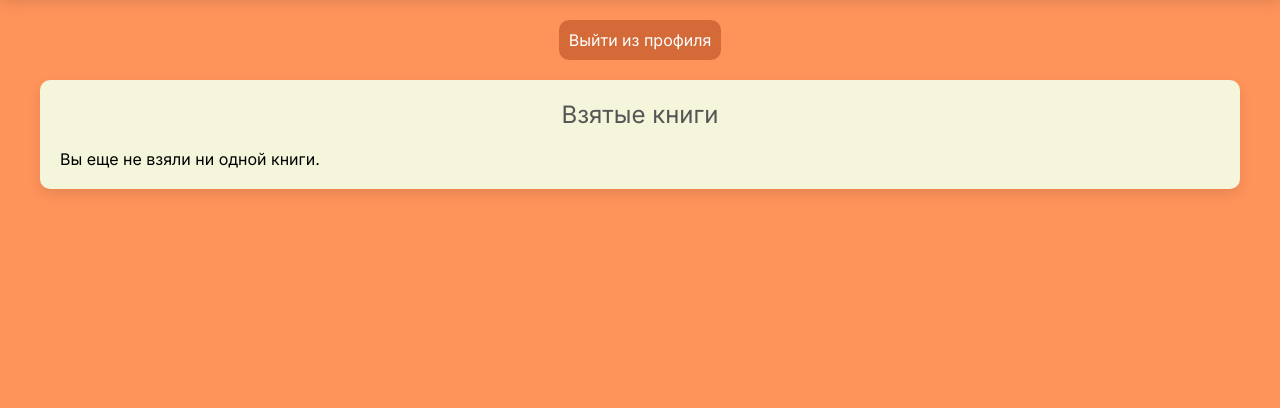
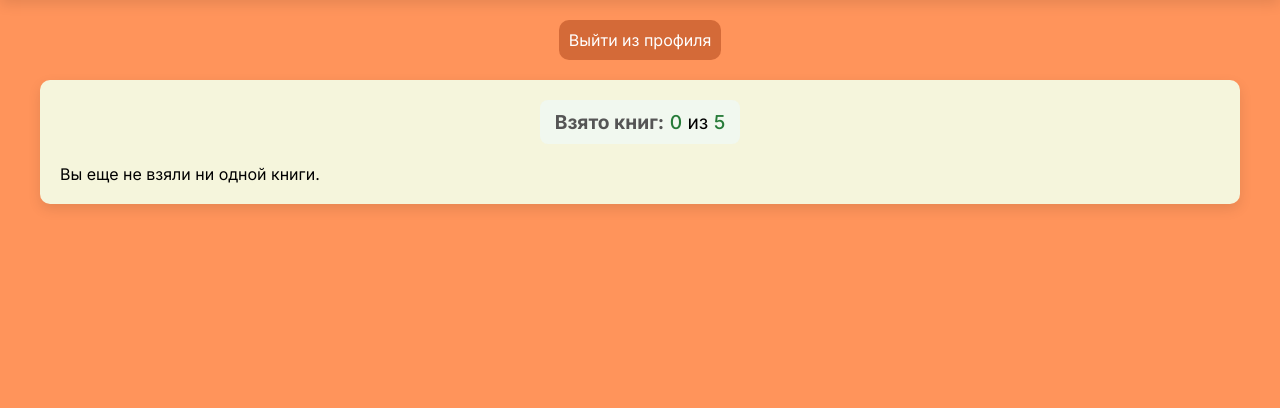
Before and after one commit to PeakyB1/Library, a Django app: page /account/ in a window 1280 px wide. Shown: the part 65-473 px from the top of the page. Run offline with Django 5.2, Linux system fonts and the light colour scheme; the visitor is signed in with stand-in values (Sample User, id 1); data that the repository does not hold is empty.

Commit message:
добавлен счетчик взятых книг

```diff
--- a/engine/views.py
+++ b/engine/views.py
@@ -21,8 +21,10 @@ def about(request):
 def account(request):
     user = request.user
     issued_books = IssueOfBooks.objects.filter(reader=user).order_by("return_date")
+    books_count = issued_books.filter(return_date__isnull=True).count()
     context = {
         "issued_books": issued_books,
+        "books_count": books_count,
     }
     return render(request, "account.html", context)
 
--- a/static/css/account.css
+++ b/static/css/account.css
@@ -11,6 +11,21 @@ main{
   box-shadow: var(--shadow);
   margin: 20px auto;
   max-width: 1200px;
+}
+.books-count-informer {
+    padding: 10px 15px;
+    background: #f1f8ef;
+    border-radius: 8px;
+    width: fit-content;
+    margin: 0 auto;
+    font-size: larger;
+}
+.books-count-informer strong {
+   color: #555555;
+}
+.books-count {
+    color: #267b38;
+    font-weight: 500;
 }
 
 .account-container h1 {
--- a/templates/account.html
+++ b/templates/account.html
@@ -11,7 +11,13 @@
 </div>
 
 <div class="account-container">
-    <h1>Взятые книги</h1>
+    <div class="books-count-informer">
+        <strong>Взято книг:</strong>
+        <span class="books-count">{{ books_count }}</span>
+        <span>из</span>
+        <span class="books-count">5</span>
+    </div>
+
 
     {% if issued_books %}
 
@@ -81,6 +87,4 @@
     {% endif %}
 </div>
 
-
-
 {% endblock content %}
```
